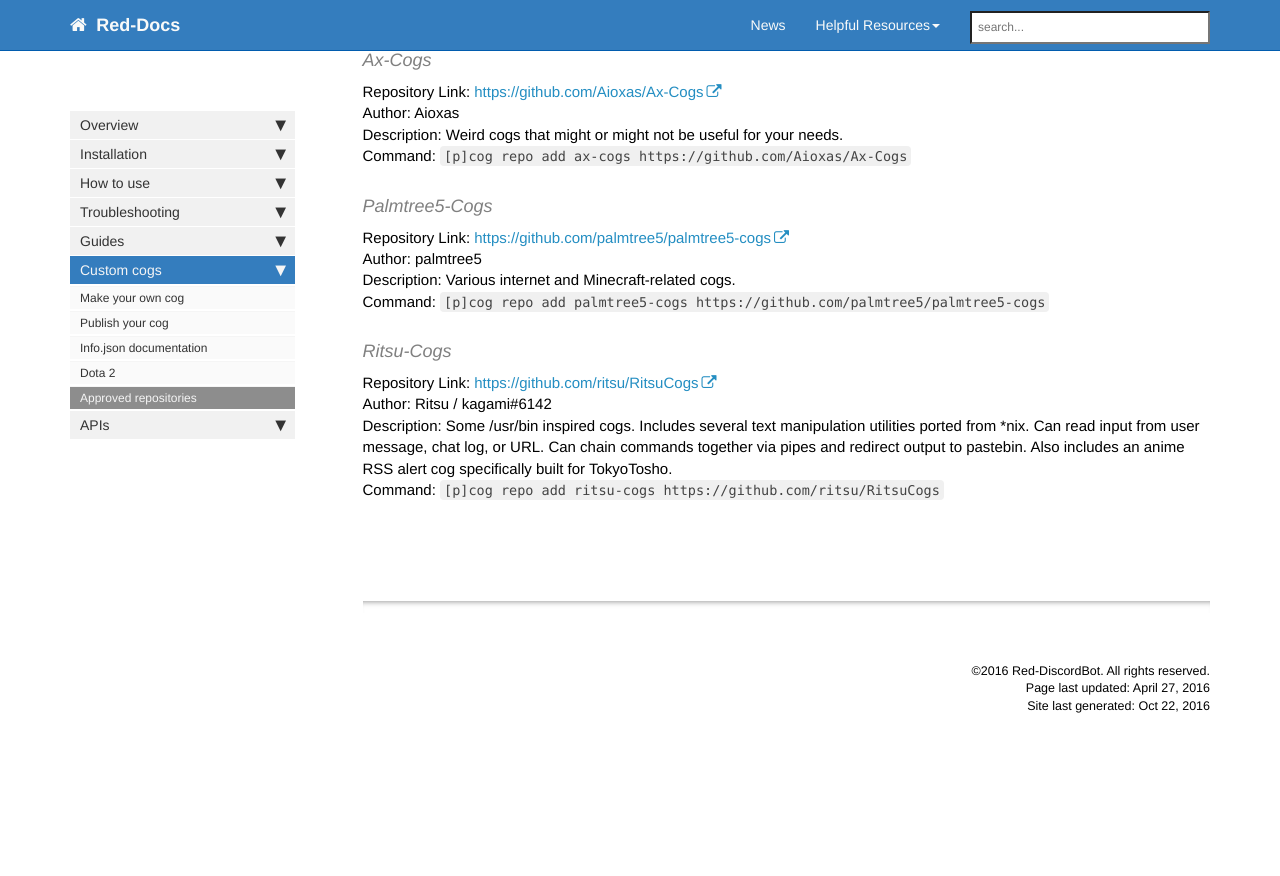
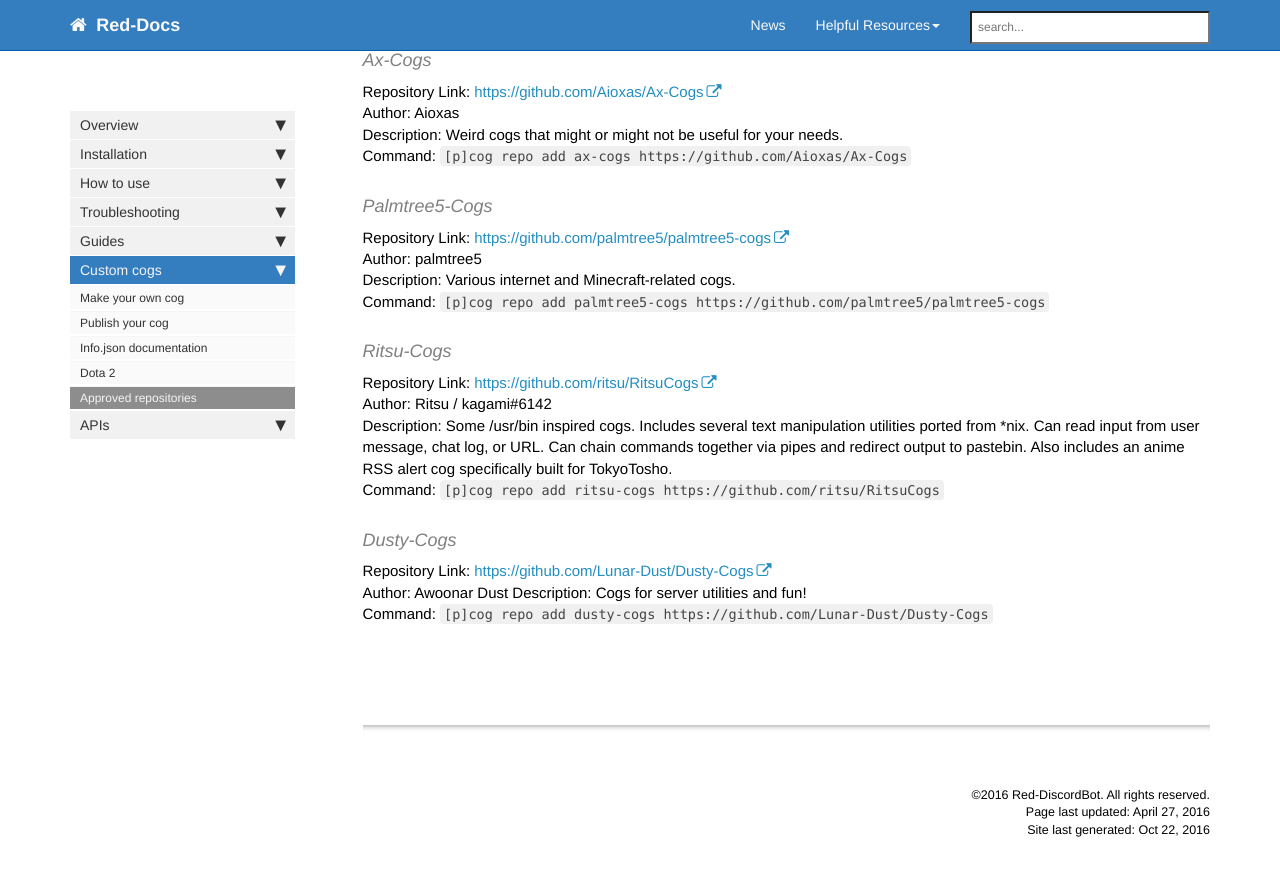
Before and after one commit to Twentysix26/Red-Docs, a Jekyll site: the page built from red/red_cog_approved_repos.md, in a window 1280 px wide and 900 px high, scrolled down 2307 px. Shown: the top 876 px of the window. Built offline with Jekyll 4.4.1, drawn with Linux system fonts in a browser that asks for light colours; nearby versions of some CDN libraries; comment, search, counter and statistics services are not loaded; before the commit the page ends 3083 px from its top, so only the background shows below that.

Commit message:
Update approved list

```diff
--- a/red/red_cog_approved_repos.md
+++ b/red/red_cog_approved_repos.md
@@ -112,3 +112,9 @@ Repository Link: [https://github.com/ritsu/RitsuCogs](https://github.com/ritsu/R
 Author: Ritsu / kagami\#6142
 Description: Some /usr/bin inspired cogs. Includes several text manipulation utilities ported from \*nix. Can read input from user message, chat log, or URL. Can chain commands together via pipes and redirect output to pastebin. Also includes an anime RSS alert cog specifically built for TokyoTosho.
 Command: ``[p]cog repo add ritsu-cogs https://github.com/ritsu/RitsuCogs``
+
+#### Dusty-Cogs
+Repository Link: [https://github.com/Lunar-Dust/Dusty-Cogs](https://github.com/Lunar-Dust/Dusty-Cogs)
+Author: Awoonar Dust
+Description: Cogs for server utilities and fun!
+Command: ``[p]cog repo add dusty-cogs https://github.com/Lunar-Dust/Dusty-Cogs``
```
